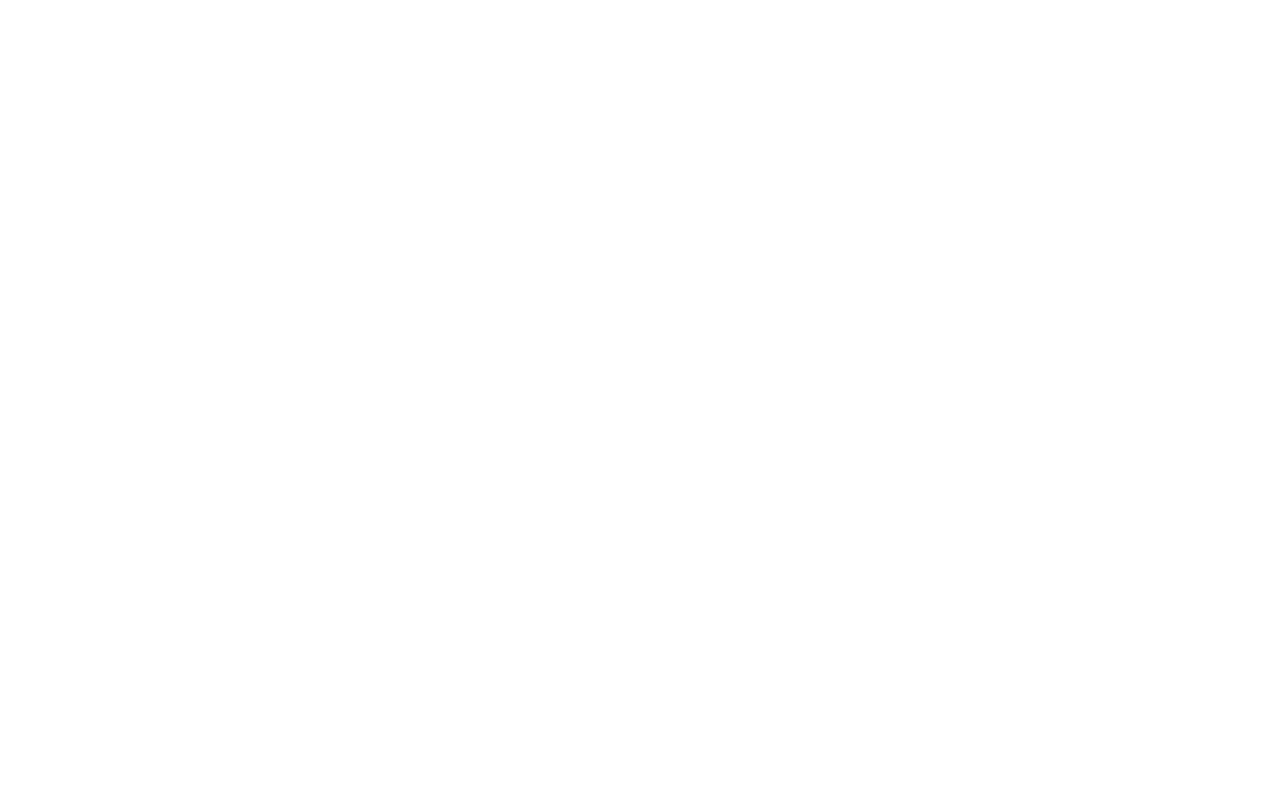
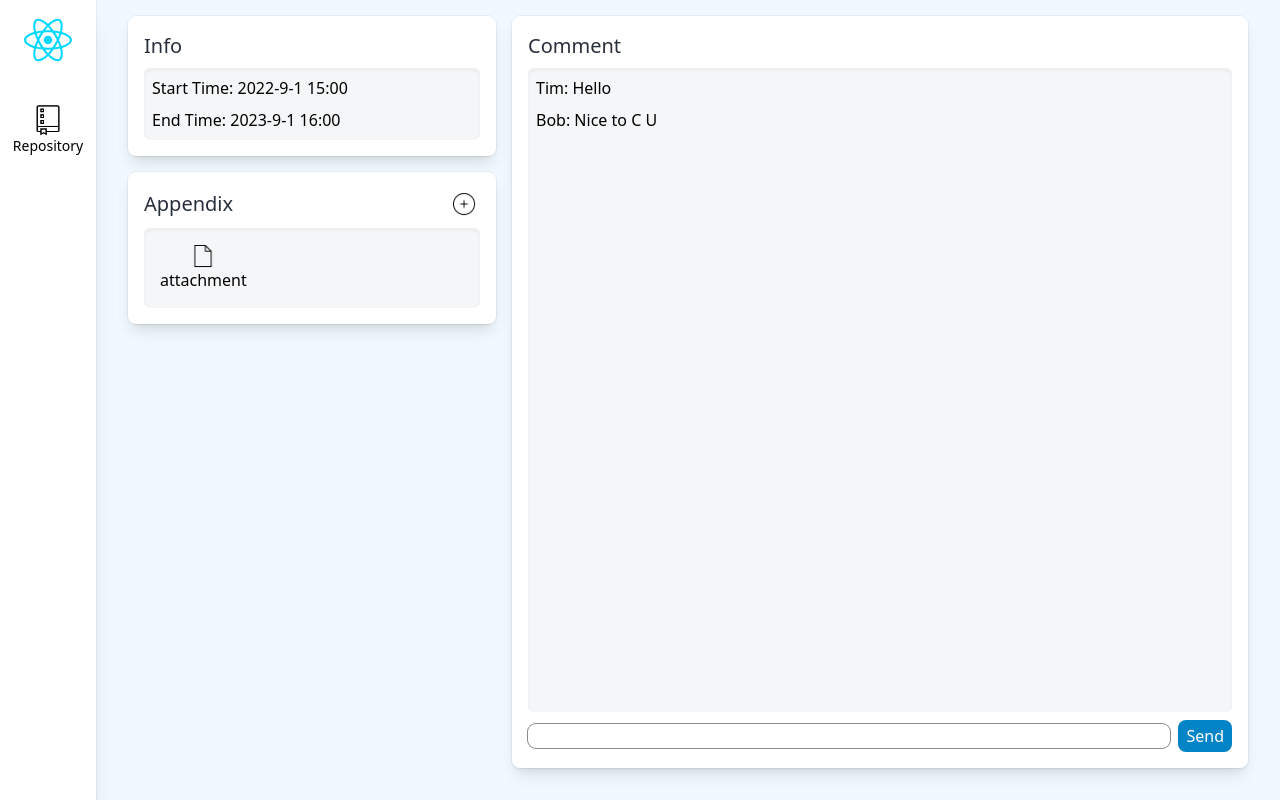
Before and after one commit to Cool-Tea/TodoBoard, a React (Vite) app in the folder frontend/: page /task in a window 1280 px wide. Before the commit this address had no page. Built offline with nearby package versions, Linux system fonts and the light colour scheme.

Commit message:
Add task page layout

```diff
--- a/frontend/src/App.tsx
+++ b/frontend/src/App.tsx
@@ -1,5 +1,6 @@
 import React from "react";
 import { BrowserRouter, Route, Routes } from "react-router-dom";
+import { Task } from "./pages/Task";
 
 export default function App() {
 
@@ -7,6 +8,8 @@ export default function App() {
     <div>
       <BrowserRouter>
         <Routes>
+          <Route path="/" />
+          <Route path="/task" Component={Task} />
         </Routes>
       </BrowserRouter>
     </div>
--- /dev/null
+++ b/frontend/src/components/SideBar.tsx
@@ -0,0 +1,55 @@
+import React from "react";
+import reactIcon from "../assets/react.svg"
+import repoIcon from "../assets/Repo.png"
+import addIcon from "../assets/add.png"
+import deleteIcon from "../assets/delete.png"
+
+function Button({icon, title}) {
+  return (
+    <button className="p-2 rounded-lg flex flex-col items-center hover:bg-gray-200">
+      <img src={icon} className="w-8 h-8" />
+      <p className="text-sm">{title}</p>
+    </button>
+  )
+}
+
+export enum SideBarStatus {
+  REPO, WORK, TASK
+}
+
+export function SideBar({status} : {status : SideBarStatus}) {
+  function getTaskButtons() {
+    return null;
+  }
+
+  function getWorkButtons() {
+    return (
+      <>
+        <Button icon={addIcon} title="Add Group" />
+        <Button icon={deleteIcon} title="Delete Group" />
+      </>
+    )
+  }
+
+  function getButtons() {
+    switch (status) {
+      case SideBarStatus.REPO:
+      case SideBarStatus.WORK:
+        return getWorkButtons();
+      case SideBarStatus.TASK:
+        return getTaskButtons();
+      default:
+        return null;
+    }
+  }
+
+  return (
+    <div className="absolute inset-0 z-50 bg-white py-4 px-2 w-24 text-center items-center ring-1 ring-gray-900/5 shadow-xl flex flex-col space-y-8">
+      <img src={reactIcon} className="w-12 h-12" />
+      <div className="flex flex-col space-y-4">
+        <Button icon={repoIcon} title="Repository" />
+        {getButtons()}
+      </div>
+    </div>
+  )
+}
--- /dev/null
+++ b/frontend/src/pages/Task.tsx
@@ -0,0 +1,57 @@
+import React from "react";
+import { SideBar, SideBarStatus } from "../components/SideBar";
+import addIcon from "../assets/add.png"
+import fileIcon from "../assets/file.png"
+
+export function Task() {
+
+  return (
+    <div className="relative bg-sky-50 min-h-screen flex">
+      <SideBar status={SideBarStatus.TASK} />
+      <div className="ml-24 px-8 pt-4 pb-8 flex-grow flex space-x-4">
+        <div className="w-1/3 flex flex-col space-y-4">
+          <div className="flex-initial bg-white p-4 space-y-2 rounded-lg ring-1 ring-gray-900/5 shadow-lg">
+            <div className="text-xl text-gray-900/90">
+              Info
+            </div>
+            <div className="p-2 text-md shadow-inner space-y-2 rounded-md bg-gray-100/80">
+              <p>Start Time: 2022-9-1 15:00</p>
+              <p>End Time: 2023-9-1 16:00</p>
+            </div>
+          </div>
+          <div className="flex-inital bg-white p-4 space-y-2 rounded-lg ring-1 ring-gray-900/5 shadow-lg">
+            <div className="flex flex-row justify-between items-center text-xl text-gray-900/90">
+              <p>Appendix</p>
+              <button className="p-1 rounded-full hover:bg-gray-200"><img src={addIcon} className="h-6 w-6"/></button>
+            </div>
+            <div className="p-2 text-md shadow-inner rounded-md bg-gray-100/80">
+              <button className="p-2 rounded-lg flex flex-col items-center hover:bg-white">
+                <img src={fileIcon} className="h-6 w-6" />
+                <p>attachment</p>
+              </button>
+            </div>
+          </div>
+        </div>
+        <div className="w-2/3 flex flex-col">
+          <div className="flex-1 flex flex-col bg-white p-4 space-y-2 rounded-lg ring-1 ring-gray-900/5 shadow-lg">
+            <div className="text-xl text-gray-900/90">
+              Comment
+            </div>
+            <div className="flex-grow p-2 text-md shadow-inner space-y-2 rounded-md bg-gray-100/80">
+              <div>
+                Tim: Hello
+              </div>
+              <div>
+                Bob: Nice to C U
+              </div>
+            </div>
+            <div className="flex flex-row space-x-2 items-center">
+              <input type="text" className="flex-grow px-2 rounded-lg ring-1 ring-gray-900/50" />
+              <button className="px-2 py-1 rounded-lg bg-sky-600 text-white">Send</button>
+            </div>
+          </div>
+        </div>
+      </div>
+    </div>
+  )
+}
--- a/frontend/src/style.css
+++ b/frontend/src/style.css
@@ -566,130 +566,60 @@ video {
   inset: 0px;
 }
 
-.z-40 {
-  z-index: 40;
-}
-
 .z-50 {
   z-index: 50;
 }
 
-.m-0 {
-  margin: 0px;
-}
-
-.mx-2 {
-  margin-left: 0.5rem;
-  margin-right: 0.5rem;
-}
-
-.mx-4 {
-  margin-left: 1rem;
-  margin-right: 1rem;
-}
-
-.mx-8 {
-  margin-left: 2rem;
-  margin-right: 2rem;
-}
-
-.mx-auto {
-  margin-left: auto;
-  margin-right: auto;
-}
-
-.my-0 {
-  margin-top: 0px;
-  margin-bottom: 0px;
-}
-
-.my-2 {
-  margin-top: 0.5rem;
-  margin-bottom: 0.5rem;
-}
-
-.ml-0 {
-  margin-left: 0px;
-}
-
-.ml-16 {
-  margin-left: 4rem;
-}
-
-.ml-2 {
-  margin-left: 0.5rem;
-}
-
-.ml-4 {
-  margin-left: 1rem;
-}
-
-.mr-0 {
-  margin-right: 0px;
+.ml-24 {
+  margin-left: 6rem;
 }
 
 .flex {
   display: flex;
 }
 
-.grid {
-  display: grid;
-}
-
-.h-10 {
-  height: 2.5rem;
+.h-12 {
+  height: 3rem;
 }
 
 .h-6 {
   height: 1.5rem;
 }
 
-.h-12 {
-  height: 3rem;
-}
-
-.min-h-full {
-  min-height: 100%;
+.h-8 {
+  height: 2rem;
 }
 
 .min-h-screen {
   min-height: 100vh;
 }
 
-.w-10 {
-  width: 2.5rem;
+.w-1\/3 {
+  width: 33.333333%;
+}
+
+.w-12 {
+  width: 3rem;
+}
+
+.w-2\/3 {
+  width: 66.666667%;
+}
+
+.w-24 {
+  width: 6rem;
 }
 
 .w-6 {
   width: 1.5rem;
 }
 
-.w-12 {
-  width: 3rem;
+.w-8 {
+  width: 2rem;
 }
 
-.w-1\/3 {
-  width: 33.333333%;
-}
-
-.w-1\/2 {
-  width: 50%;
-}
-
-.min-w-32 {
-  min-width: 8rem;
-}
-
-.max-w-40 {
-  max-width: 10rem;
-}
-
-.max-w-60 {
-  max-width: 15rem;
-}
-
-.max-w-lg {
-  max-width: 32rem;
+.flex-1 {
+  flex: 1 1 0%;
 }
 
 .flex-initial {
@@ -700,40 +630,20 @@ video {
   flex-grow: 1;
 }
 
-.grid-cols-4 {
-  grid-template-columns: repeat(4, minmax(0, 1fr));
-}
-
 .flex-row {
   flex-direction: row;
-}
-
-.flex-row-reverse {
-  flex-direction: row-reverse;
 }
 
 .flex-col {
   flex-direction: column;
 }
 
-.items-start {
-  align-items: flex-start;
+.place-items-center {
+  place-items: center;
 }
 
 .items-center {
   align-items: center;
-}
-
-.items-stretch {
-  align-items: stretch;
-}
-
-.justify-start {
-  justify-content: flex-start;
-}
-
-.justify-end {
-  justify-content: flex-end;
 }
 
 .justify-center {
@@ -742,10 +652,6 @@ video {
 
 .justify-between {
   justify-content: space-between;
-}
-
-.gap-4 {
-  gap: 1rem;
 }
 
 .space-x-2 > :not([hidden]) ~ :not([hidden]) {
@@ -772,28 +678,10 @@ video {
   margin-bottom: calc(1rem * var(--tw-space-y-reverse));
 }
 
-.space-y-6 > :not([hidden]) ~ :not([hidden]) {
+.space-y-8 > :not([hidden]) ~ :not([hidden]) {
   --tw-space-y-reverse: 0;
-  margin-top: calc(1.5rem * calc(1 - var(--tw-space-y-reverse)));
-  margin-bottom: calc(1.5rem * var(--tw-space-y-reverse));
-}
-
-.overflow-hidden {
-  overflow: hidden;
-}
-
-.overflow-x-auto {
-  overflow-x: auto;
-}
-
-.overflow-x-clip {
-  overflow-x: clip;
-}
-
-.truncate {
-  overflow: hidden;
-  text-overflow: ellipsis;
-  white-space: nowrap;
+  margin-top: calc(2rem * calc(1 - var(--tw-space-y-reverse)));
+  margin-bottom: calc(2rem * var(--tw-space-y-reverse));
 }
 
 .rounded-full {
@@ -808,30 +696,8 @@ video {
   border-radius: 0.375rem;
 }
 
-.rounded-xl {
-  border-radius: 0.75rem;
-}
-
-.border-2 {
-  border-width: 2px;
-}
-
-.border-dashed {
-  border-style: dashed;
-}
-
-.border-slate-600 {
-  --tw-border-opacity: 1;
-  border-color: rgb(71 85 105 / var(--tw-border-opacity));
-}
-
-.bg-gray-50 {
-  --tw-bg-opacity: 1;
-  background-color: rgb(249 250 251 / var(--tw-bg-opacity));
-}
-
-.bg-sky-100\/80 {
-  background-color: rgb(224 242 254 / 0.8);
+.bg-gray-100\/80 {
+  background-color: rgb(243 244 246 / 0.8);
 }
 
 .bg-sky-50 {
@@ -844,14 +710,13 @@ video {
   background-color: rgb(2 132 199 / var(--tw-bg-opacity));
 }
 
-.bg-slate-500 {
-  --tw-bg-opacity: 1;
-  background-color: rgb(100 116 139 / var(--tw-bg-opacity));
-}
-
 .bg-white {
   --tw-bg-opacity: 1;
   background-color: rgb(255 255 255 / var(--tw-bg-opacity));
+}
+
+.p-1 {
+  padding: 0.25rem;
 }
 
 .p-2 {
@@ -867,16 +732,6 @@ video {
   padding-right: 0.5rem;
 }
 
-.px-4 {
-  padding-left: 1rem;
-  padding-right: 1rem;
-}
-
-.px-6 {
-  padding-left: 1.5rem;
-  padding-right: 1.5rem;
-}
-
 .px-8 {
   padding-left: 2rem;
   padding-right: 2rem;
@@ -887,58 +742,21 @@ video {
   padding-bottom: 0.25rem;
 }
 
-.py-2 {
-  padding-top: 0.5rem;
-  padding-bottom: 0.5rem;
-}
-
 .py-4 {
   padding-top: 1rem;
   padding-bottom: 1rem;
-}
-
-.py-6 {
-  padding-top: 1.5rem;
-  padding-bottom: 1.5rem;
 }
 
 .pb-8 {
   padding-bottom: 2rem;
 }
 
-.pt-10 {
-  padding-top: 2.5rem;
-}
-
 .pt-4 {
   padding-top: 1rem;
 }
 
-.text-left {
-  text-align: left;
-}
-
 .text-center {
   text-align: center;
-}
-
-.font-serif {
-  font-family: ui-serif, Georgia, Cambria, "Times New Roman", Times, serif;
-}
-
-.text-4xl {
-  font-size: 2.25rem;
-  line-height: 2.5rem;
-}
-
-.text-base {
-  font-size: 1rem;
-  line-height: 1.5rem;
-}
-
-.text-lg {
-  font-size: 1.125rem;
-  line-height: 1.75rem;
 }
 
 .text-sm {
@@ -951,49 +769,13 @@ video {
   line-height: 1.75rem;
 }
 
-.font-bold {
-  font-weight: 700;
-}
-
-.font-semibold {
-  font-weight: 600;
-}
-
-.text-red-600\/90 {
-  color: rgb(220 38 38 / 0.9);
-}
-
-.text-sky-600 {
-  --tw-text-opacity: 1;
-  color: rgb(2 132 199 / var(--tw-text-opacity));
-}
-
-.text-slate-800 {
-  --tw-text-opacity: 1;
-  color: rgb(30 41 59 / var(--tw-text-opacity));
-}
-
-.text-slate-800\/90 {
-  color: rgb(30 41 59 / 0.9);
-}
-
-.text-slate-900\/90 {
-  color: rgb(15 23 42 / 0.9);
+.text-gray-900\/90 {
+  color: rgb(17 24 39 / 0.9);
 }
 
 .text-white {
   --tw-text-opacity: 1;
   color: rgb(255 255 255 / var(--tw-text-opacity));
-}
-
-.text-white\/90 {
-  color: rgb(255 255 255 / 0.9);
-}
-
-.shadow-2xl {
-  --tw-shadow: 0 25px 50px -12px rgb(0 0 0 / 0.25);
-  --tw-shadow-colored: 0 25px 50px -12px var(--tw-shadow-color);
-  box-shadow: var(--tw-ring-offset-shadow, 0 0 #0000), var(--tw-ring-shadow, 0 0 #0000), var(--tw-shadow);
 }
 
 .shadow-inner {
@@ -1005,18 +787,6 @@ video {
 .shadow-lg {
   --tw-shadow: 0 10px 15px -3px rgb(0 0 0 / 0.1), 0 4px 6px -4px rgb(0 0 0 / 0.1);
   --tw-shadow-colored: 0 10px 15px -3px var(--tw-shadow-color), 0 4px 6px -4px var(--tw-shadow-color);
-  box-shadow: var(--tw-ring-offset-shadow, 0 0 #0000), var(--tw-ring-shadow, 0 0 #0000), var(--tw-shadow);
-}
-
-.shadow-md {
-  --tw-shadow: 0 4px 6px -1px rgb(0 0 0 / 0.1), 0 2px 4px -2px rgb(0 0 0 / 0.1);
-  --tw-shadow-colored: 0 4px 6px -1px var(--tw-shadow-color), 0 2px 4px -2px var(--tw-shadow-color);
-  box-shadow: var(--tw-ring-offset-shadow, 0 0 #0000), var(--tw-ring-shadow, 0 0 #0000), var(--tw-shadow);
-}
-
-.shadow-sm {
-  --tw-shadow: 0 1px 2px 0 rgb(0 0 0 / 0.05);
-  --tw-shadow-colored: 0 1px 2px 0 var(--tw-shadow-color);
   box-shadow: var(--tw-ring-offset-shadow, 0 0 #0000), var(--tw-ring-shadow, 0 0 #0000), var(--tw-shadow);
 }
 
@@ -1032,63 +802,20 @@ video {
   box-shadow: var(--tw-ring-offset-shadow), var(--tw-ring-shadow), var(--tw-shadow, 0 0 #0000);
 }
 
-.ring-2 {
-  --tw-ring-offset-shadow: var(--tw-ring-inset) 0 0 0 var(--tw-ring-offset-width) var(--tw-ring-offset-color);
-  --tw-ring-shadow: var(--tw-ring-inset) 0 0 0 calc(2px + var(--tw-ring-offset-width)) var(--tw-ring-color);
-  box-shadow: var(--tw-ring-offset-shadow), var(--tw-ring-shadow), var(--tw-shadow, 0 0 #0000);
-}
-
-.ring-gray-100 {
-  --tw-ring-opacity: 1;
-  --tw-ring-color: rgb(243 244 246 / var(--tw-ring-opacity));
-}
-
 .ring-gray-900\/5 {
   --tw-ring-color: rgb(17 24 39 / 0.05);
 }
 
-.ring-slate-900\/30 {
-  --tw-ring-color: rgb(15 23 42 / 0.3);
+.ring-gray-900\/50 {
+  --tw-ring-color: rgb(17 24 39 / 0.5);
 }
 
-.ring-slate-900\/5 {
-  --tw-ring-color: rgb(15 23 42 / 0.05);
+.hover\:bg-gray-200:hover {
+  --tw-bg-opacity: 1;
+  background-color: rgb(229 231 235 / var(--tw-bg-opacity));
 }
 
-.ring-slate-900\/60 {
-  --tw-ring-color: rgb(15 23 42 / 0.6);
+.hover\:bg-white:hover {
+  --tw-bg-opacity: 1;
+  background-color: rgb(255 255 255 / var(--tw-bg-opacity));
 }
-
-.backdrop-blur-sm {
-  --tw-backdrop-blur: blur(4px);
-  -webkit-backdrop-filter: var(--tw-backdrop-blur) var(--tw-backdrop-brightness) var(--tw-backdrop-contrast) var(--tw-backdrop-grayscale) var(--tw-backdrop-hue-rotate) var(--tw-backdrop-invert) var(--tw-backdrop-opacity) var(--tw-backdrop-saturate) var(--tw-backdrop-sepia);
-  backdrop-filter: var(--tw-backdrop-blur) var(--tw-backdrop-brightness) var(--tw-backdrop-contrast) var(--tw-backdrop-grayscale) var(--tw-backdrop-hue-rotate) var(--tw-backdrop-invert) var(--tw-backdrop-opacity) var(--tw-backdrop-saturate) var(--tw-backdrop-sepia);
-}
-
-.backdrop-brightness-50 {
-  --tw-backdrop-brightness: brightness(.5);
-  -webkit-backdrop-filter: var(--tw-backdrop-blur) var(--tw-backdrop-brightness) var(--tw-backdrop-contrast) var(--tw-backdrop-grayscale) var(--tw-backdrop-hue-rotate) var(--tw-backdrop-invert) var(--tw-backdrop-opacity) var(--tw-backdrop-saturate) var(--tw-backdrop-sepia);
-  backdrop-filter: var(--tw-backdrop-blur) var(--tw-backdrop-brightness) var(--tw-backdrop-contrast) var(--tw-backdrop-grayscale) var(--tw-backdrop-hue-rotate) var(--tw-backdrop-invert) var(--tw-backdrop-opacity) var(--tw-backdrop-saturate) var(--tw-backdrop-sepia);
-}
-
-.hover\:bg-sky-800:hover {
-  --tw-bg-opacity: 1;
-  background-color: rgb(7 89 133 / var(--tw-bg-opacity));
-}
-
-.hover\:text-sky-600\/80:hover {
-  color: rgb(2 132 199 / 0.8);
-}
-
-.hover\:text-sky-800:hover {
-  --tw-text-opacity: 1;
-  color: rgb(7 89 133 / var(--tw-text-opacity));
-}
-
-.hover\:text-white\/60:hover {
-  color: rgb(255 255 255 / 0.6);
-}
-
-.hover\:text-white\/80:hover {
-  color: rgb(255 255 255 / 0.8);
-}
```
Also changed, not shown: frontend/src/assets/Repo.png (added), frontend/src/assets/file.png (added).
